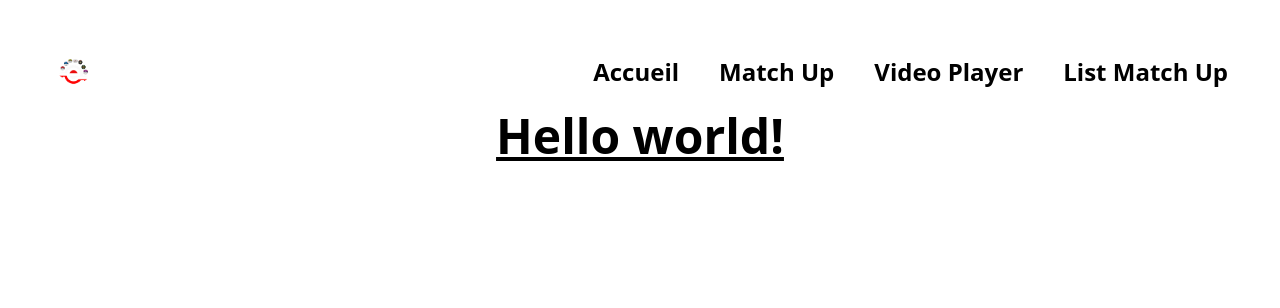
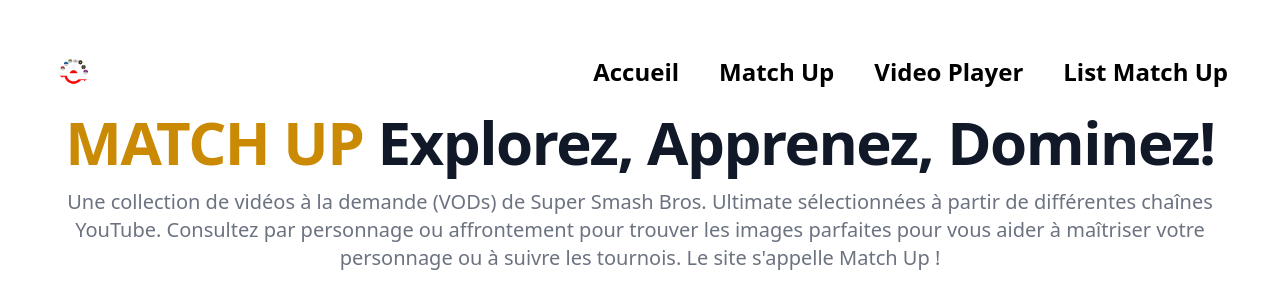
Before and after one commit to Elfamozoo/SSBU-Matchup, a React (Vite) app: page / in a window 1280 px wide. Shown: the top 308 px of the page. Built offline with nearby package versions, Linux system fonts and the light colour scheme.

Commit message:
Ajout Titre et presentation a l'accueil

```diff
--- a/src/components/Home/Home.tsx
+++ b/src/components/Home/Home.tsx
@@ -1,8 +1,17 @@
 const Home = () => {
     return (
-        <h1 className="text-5xl font-bold underline">
-            Hello world!
-        </h1>
+        <>
+            <h1 className="mb-4 text-4xl font-extrabold leading-none tracking-tight text-gray-900 md:text-5xl lg:text-6xl dark:text-white">
+                <span className="text-yellow-600 dark:text-yellow-500">MATCH UP </span>Explorez, Apprenez, Dominez!
+            </h1>
+            <p className="mb-3 text-lg text-gray-500 md:text-xl dark:text-gray-400">Une collection de vidéos à la
+                demande (VODs)
+                de Super Smash Bros. Ultimate sélectionnées à partir de
+                différentes
+                chaînes YouTube. Consultez par personnage ou affrontement pour trouver les images parfaites pour vous
+                aider à
+                maîtriser votre personnage ou à suivre les tournois. Le site s'appelle Match Up !</p>
+        </>
     )
 }
 
```
